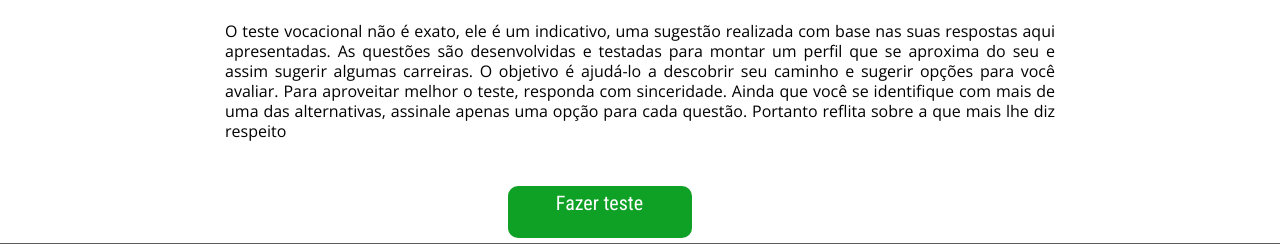
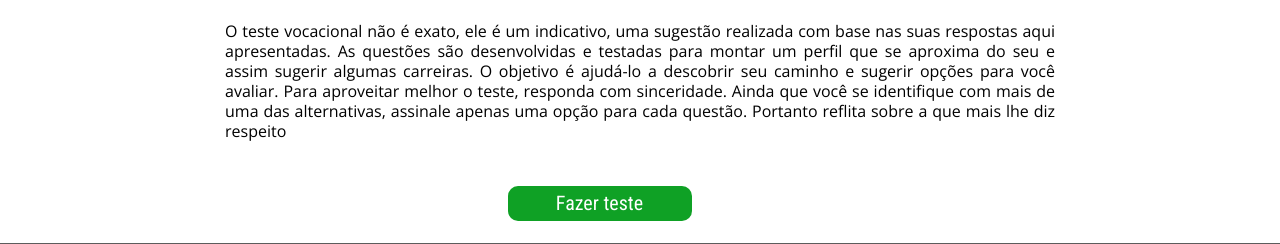
Before and after one commit to Brunolimaa/teste-vocacional, a PHP site: page / in a window 1280 px wide. Shown: the part 559-803 px from the top of the page. Run offline with PHP 8.4, Linux system fonts and the light colour scheme.

Commit message:
fix erro hover botao fazer teste

```diff
--- a/css/style.css
+++ b/css/style.css
@@ -300,7 +300,6 @@ h4:hover{
   color: black;
   transition:1.5s;
   border-radius: 7px;
-  background-color: #ffd659;
 }
 /****Lists****/
 ul {
@@ -977,7 +976,6 @@ a.color1:hover {
 }
 
 .fazer_teste{
-      height: 41px;
     width: 150px;
     border-radius: 10px;
     background: #0fa125;
--- a/index.php
+++ b/index.php
@@ -74,7 +74,9 @@
           </h2>
          <p>O teste vocacional não é exato, ele é um indicativo, uma sugestão realizada com base nas suas respostas aqui apresentadas. As questões são desenvolvidas e testadas para montar um perfil que se aproxima do seu e assim sugerir algumas carreiras. O objetivo é ajudá-lo a descobrir seu caminho e sugerir opções para você avaliar.
 Para aproveitar melhor o teste, responda com sinceridade. Ainda que você se identifique com mais de uma das alternativas, assinale apenas uma opção para cada questão. Portanto reflita sobre a que mais lhe diz respeito</p>
+<!--          <h4> <a href="cadastro.php" class="btn btn-primary fazer_teste" >Fazer teste</a></h4>-->
           <h4> <a href="cadastro.php" class="btn btn-primary fazer_teste" >Fazer teste</a></h4>
+
 
         </div>
       </div>
```
